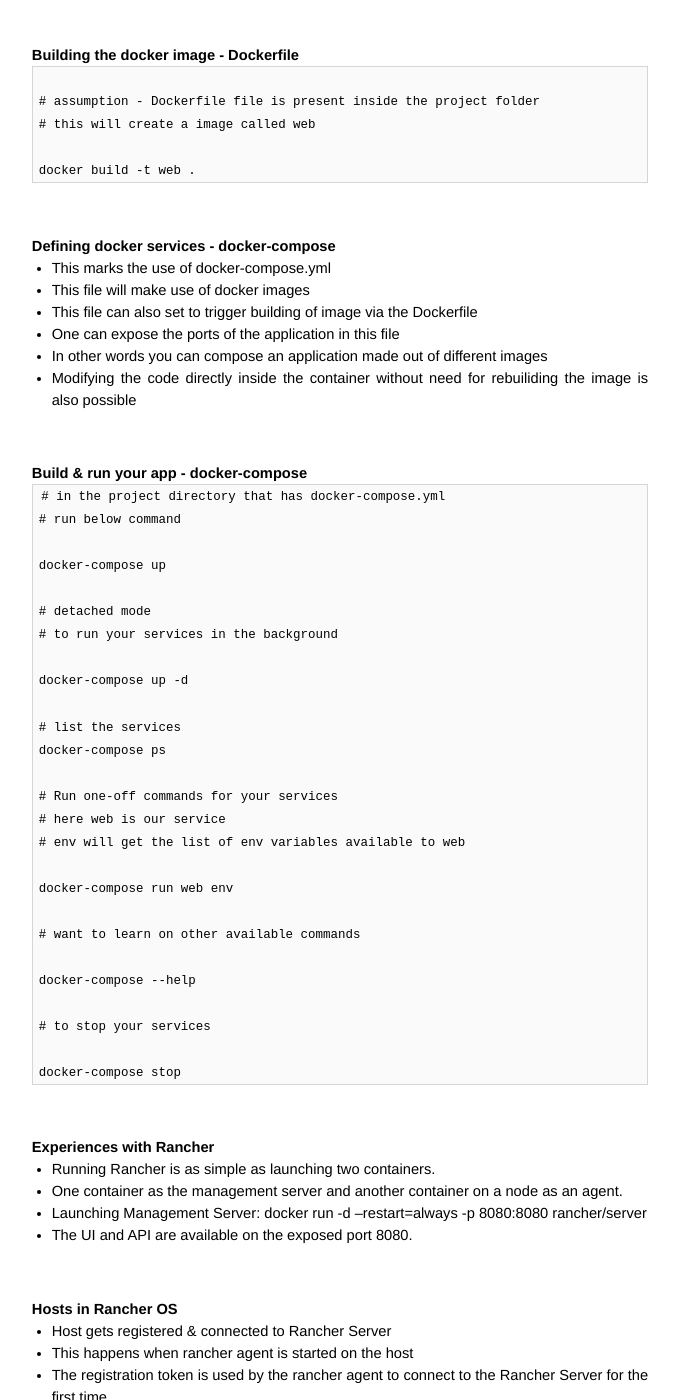
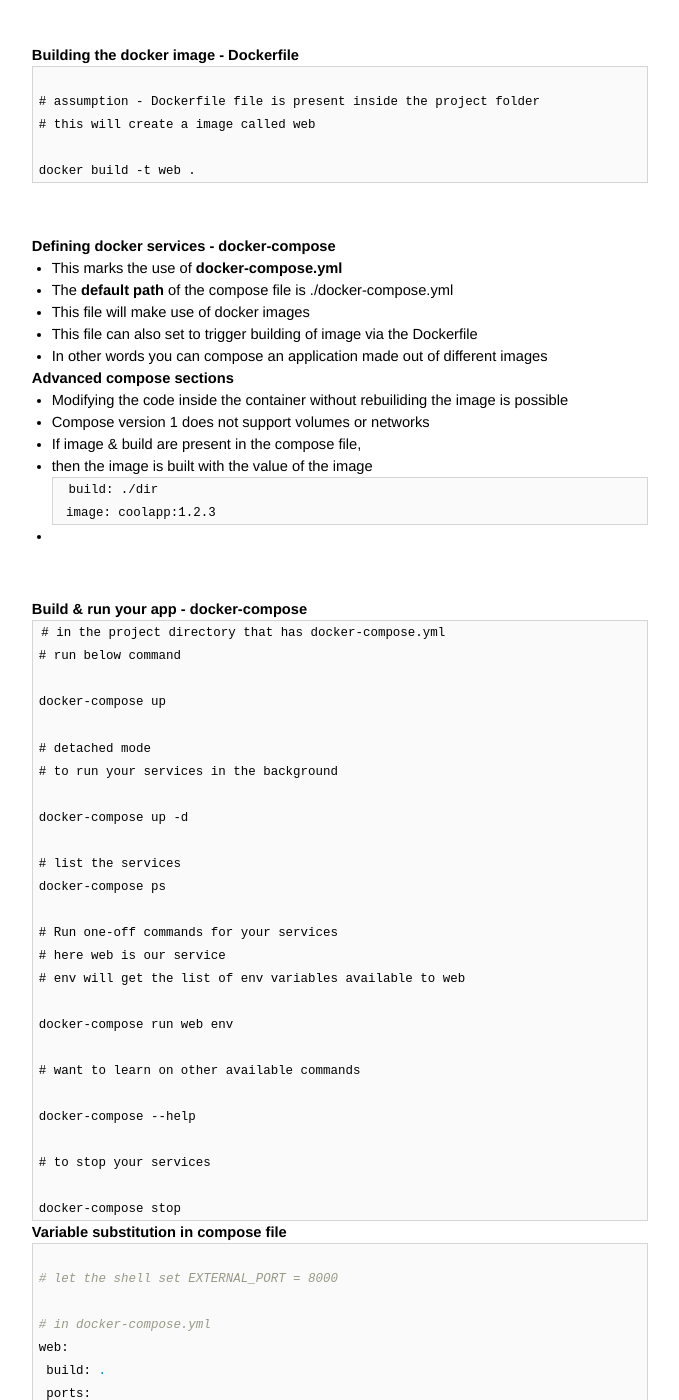
Before and after one commit to AmitKumarDas/amitkumardas.github.io, a Jekyll site: the page built from _posts/2016-09-18-analysis-and-dialysis-of-containers.md, in a window 1280 px wide and 1400 px high, scrolled down 1617 px. Shown: the whole window, without its empty margins (300-979 px from the left). Built offline with Jekyll 4.4.1, drawn with Linux system fonts in a browser that asks for light colours; some of the changed text lies outside the part shown.

Commit message:
Update 2016-09-18-analysis-and-dialysis-of-containers.md

````diff
--- a/_posts/2016-09-18-analysis-and-dialysis-of-containers.md
+++ b/_posts/2016-09-18-analysis-and-dialysis-of-containers.md
@@ -96,12 +96,23 @@
 
 ### Defining docker services - docker-compose
 
-- This marks the use of docker-compose.yml
+- This marks the use of **docker-compose.yml**
+ - The **default path** of the compose file is ./docker-compose.yml
 - This file will make use of docker images
 - This file can also set to trigger building of image via the Dockerfile
-- One can expose the ports of the application in this file
 - In other words you can compose an application made out of different images
-- Modifying the code directly inside the container without need for rebuiliding the image is also possible
+
+### Advanced compose sections
+
+- Modifying the code inside the container without rebuiliding the image is possible
+- Compose version 1 does not support volumes or networks
+- If image & build are present in the compose file,
+ - then the image is built with the value of the image
+```
+ build: ./dir
+ image: coolapp:1.2.3
+```
+-
 
 <br />
 
@@ -134,6 +145,20 @@
 # to stop your services
 
 docker-compose stop
+```
+
+### Variable substitution in compose file
+
+```shell
+
+# let the shell set EXTERNAL_PORT = 8000
+
+# in docker-compose.yml
+web:
+ build: .
+ ports:
+  - "${EXTERNAL_PORT}:5000"
+
 ```
 
 <br />
````
